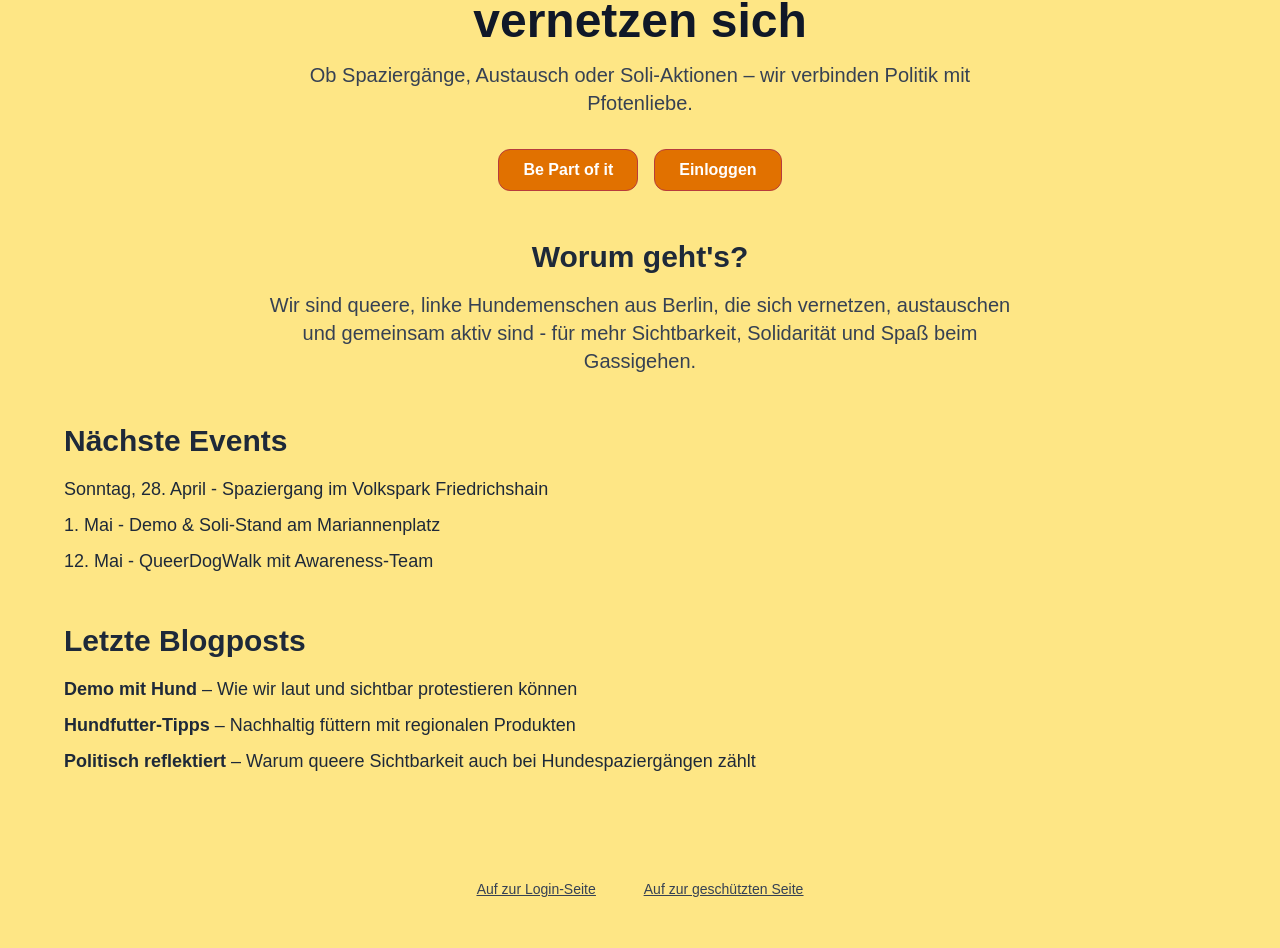
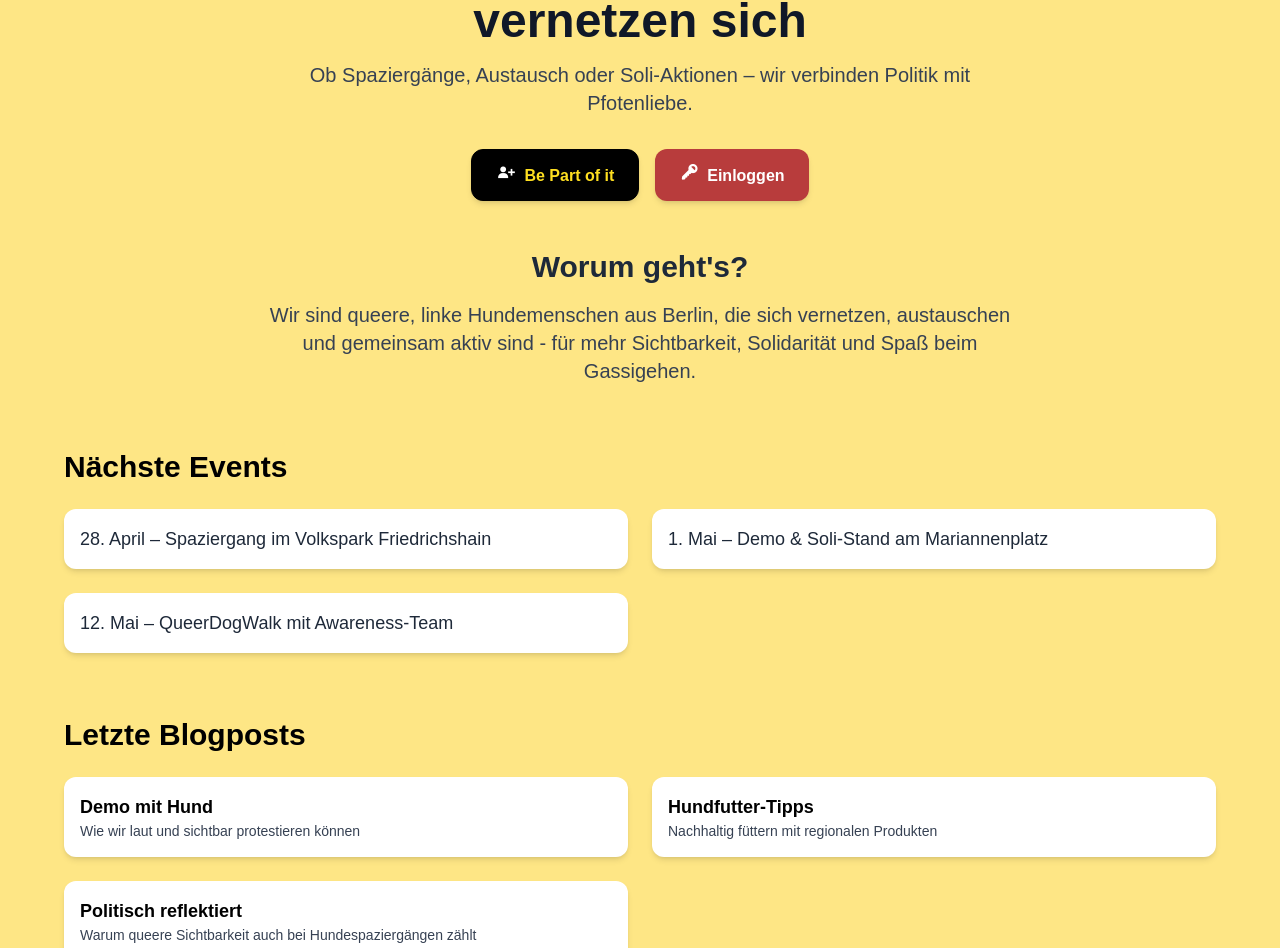
Before and after one commit to FrontendYoshi/hund-herz-haltung, a Next.js app: page / in a window 1280 px wide. Shown: the part 767-1715 px from the top of the page. Built offline with nearby package versions, Linux system fonts and the light colour scheme.

Commit message:
anpassung

```diff
--- a/app/layout.js
+++ b/app/layout.js
@@ -1,6 +1,8 @@
 import SessionWrapper from "@/components/Sessionwrapper";
 import "./globals.css";
 import Head from "next/head";
+import "boxicons/css/boxicons.min.css";
+
 
 export const metadata = {
   title: "Hund Herz Haltung",
--- a/components/Hero.js
+++ b/components/Hero.js
@@ -11,8 +11,7 @@ export default function Hero() {
     alert("Abonniere unseren Newsletter und verpasse nie mehr etwas!!");
   };
 
-  const [showLogin, setShowLogin] = useState(false); //tate, der speichert, ob das Login-Modal angezeigt wird (true) oder nicht (false).
-
+  const [showLogin, setShowLogin] = useState(false); //State, der speichert, ob das Login-Modal angezeigt wird (true) oder nicht (false).
 
   return (
     <div className="bg-amber-200 text-black py-16 px-4 sm:px-8">
@@ -20,30 +19,32 @@ export default function Hero() {
       <nav className="flex items-center justify-between mb-12">
         <div className="flex items-center space-x-4">
           <img
-            src="/Images/Logo.png "
+            src="/Images/Logo.png"
             alt="Logo: Hund mit Halstuch Antifa"
             width={60}
             height={60}
             className="rounded-full"
           />
-          <span className="text-3xl font-bold text-gray-900">Hund, Herz, Haltung</span>
+          <span className="text-3xl font-bold text-gray-900">
+            Hund, Herz, Haltung
+          </span>
         </div>
         <ul className="flex space-x-6">
           <li className="text-lg text-gray-800 hover:text-gray-500 transition duration-200">
             <Link href="/community" className="flex items-center">
-              <span dangerouslySetInnerHTML={{ __html: "<box-icon type='solid' name='heart'></box-icon>" }} />
+              <i className="bx bxs-heart mr-2 text-xl text-[#b83c3c]"></i>
               Community
             </Link>
           </li>
           <li className="text-lg text-gray-800 hover:text-gray-500 transition duration-200">
             <Link href="/haltung" className="flex items-center">
-              <span dangerouslySetInnerHTML={{ __html: "<box-icon name='hot' type='solid'></box-icon>" }} />
+              <i className="bx bxs-hot mr-2 text-xl text-[#b83c3c]"></i>
               Haltung
             </Link>
           </li>
           <li className="text-lg text-gray-800 hover:text-gray-500 transition duration-200">
             <Link href="/kontakt" className="flex items-center">
-              <span dangerouslySetInnerHTML={{ __html: "<box-icon type='solid' name='megaphone'></box-icon>" }} />
+              <i className="bx bxs-megaphone mr-2 text-xl text-[#b83c3c]"></i>
               Kontakt
             </Link>
           </li>
@@ -63,7 +64,8 @@ export default function Hero() {
         </div>
 
         <h1 className="text-4xl sm:text-5xl font-bold text-gray-900 mb-4">
-          Hund, Herz, Haltung – Queere, linke Hundemenschen aus Berlin vernetzen sich
+          Hund, Herz, Haltung – Queere, linke Hundemenschen aus Berlin vernetzen
+          sich
         </h1>
         <p className="text-lg sm:text-xl mb-8 max-w-2xl mx-auto text-gray-700">
           Ob Spaziergänge, Austausch oder Soli-Aktionen – wir verbinden Politik
@@ -74,16 +76,17 @@ export default function Hero() {
         <div className="flex flex-col sm:flex-row gap-4 justify-center">
           <button
             onClick={handleClick}
-            className="bg-amber-600  hover:bg-gray-100 text-white font-semibold py-2 px-6 rounded-xl border border-[#b83c3c]"
+            className="bg-black text-yellow-300 font-bold py-3 px-6 rounded-xl border border-black shadow-md hover:bg-[#333] transition duration-300 transform hover:scale-105"
           >
-            <span dangerouslySetInnerHTML={{ __html: "<box-icon type='solid' name='user-plus'></box-icon>" }} />
+            <i className="bx bxs-user-plus mr-2 text-xl text-white"></i>
             Be Part of it
           </button>
 
           <button
-            onClick={() => setShowLogin(true)} // ändert den showLogiin State auf true, damit LogIn angezeigt wird
-            className="bg-amber-600  hover:bg-gray-100 text-white font-semibold py-2 px-6 rounded-xl border border-[#b83c3c]"
+            onClick={() => setShowLogin(true)}
+            className="bg-[#b83c3c] hover:bg-[#932828] text-white font-bold py-3 px-6 rounded-xl shadow-md hover:shadow-lg transition duration-300 transform hover:scale-105"
           >
+            <i className="bx bxs-key mr-2 text-xl text-rust"></i>
             Einloggen
           </button>
         </div>
@@ -93,7 +96,9 @@ export default function Hero() {
 
       {/* Über die Seite */}
       <section className="mt-12 text-center">
-        <h2 className="text-3xl font-semibold text-gray-800 mb-4">Worum geht's?</h2>
+        <h2 className="text-3xl font-semibold text-gray-800 mb-4">
+          Worum geht's?
+        </h2>
         <p className="text-lg sm:text-xl text-gray-700 max-w-3xl mx-auto">
           Wir sind queere, linke Hundemenschen aus Berlin, die sich vernetzen,
           austauschen und gemeinsam aktiv sind - für mehr Sichtbarkeit,
@@ -102,29 +107,54 @@ export default function Hero() {
       </section>
 
       {/* Nächste Events */}
-      <section className="mt-12">
-        <h2 className="text-3xl font-semibold text-gray-800 mb-4">Nächste Events</h2>
-        <ul className="space-y-2">
-          <li className="text-lg text-gray-800">Sonntag, 28. April - Spaziergang im Volkspark Friedrichshain</li>
-          <li className="text-lg text-gray-800">1. Mai - Demo & Soli-Stand am Mariannenplatz</li>
-          <li className="text-lg text-gray-800">12. Mai - QueerDogWalk mit Awareness-Team</li>
-        </ul>
+      <section className="mt-16">
+        <h2 className="text-3xl font-semibold text-rust mb-6">
+          Nächste Events
+        </h2>
+        <div className="grid md:grid-cols-2 gap-6">
+          {[
+            "28. April – Spaziergang im Volkspark Friedrichshain",
+            "1. Mai – Demo & Soli-Stand am Mariannenplatz",
+            "12. Mai – QueerDogWalk mit Awareness-Team",
+          ].map((event, index) => (
+            <div
+              key={index}
+              className="bg-white rounded-xl p-4 shadow-md hover:shadow-lg transition transform hover:scale-[1.02]"
+            >
+              <p className="text-lg text-gray-800">{event}</p>
+            </div>
+          ))}
+        </div>
       </section>
-
       {/* Letzte Blogposts */}
-      <section className="mt-12">
-        <h2 className="text-3xl font-semibold text-gray-800 mb-4">Letzte Blogposts</h2>
-        <ul className="space-y-2">
-          <li className="text-lg text-gray-800">
-            <strong>Demo mit Hund</strong> – Wie wir laut und sichtbar protestieren können
-          </li>
-          <li className="text-lg text-gray-800">
-            <strong>Hundfutter-Tipps</strong> – Nachhaltig füttern mit regionalen Produkten
-          </li>
-          <li className="text-lg text-gray-800">
-            <strong>Politisch reflektiert</strong> – Warum queere Sichtbarkeit auch bei Hundespaziergängen zählt
-          </li>
-        </ul>
+      <section className="mt-16">
+        <h2 className="text-3xl font-semibold text-rust mb-6">
+          Letzte Blogposts
+        </h2>
+        <div className="grid md:grid-cols-2 gap-6">
+          <div className="bg-white p-4 rounded-xl shadow-md hover:shadow-lg">
+            <h3 className="font-semibold text-lg text-rust">Demo mit Hund</h3>
+            <p className="text-gray-700 text-sm">
+              Wie wir laut und sichtbar protestieren können
+            </p>
+          </div>
+          <div className="bg-white p-4 rounded-xl shadow-md hover:shadow-lg">
+            <h3 className="font-semibold text-lg text-rust">
+              Hundfutter-Tipps
+            </h3>
+            <p className="text-gray-700 text-sm">
+              Nachhaltig füttern mit regionalen Produkten
+            </p>
+          </div>
+          <div className="bg-white p-4 rounded-xl shadow-md hover:shadow-lg">
+            <h3 className="font-semibold text-lg text-rust">
+              Politisch reflektiert
+            </h3>
+            <p className="text-gray-700 text-sm">
+              Warum queere Sichtbarkeit auch bei Hundespaziergängen zählt
+            </p>
+          </div>
+        </div>
       </section>
     </div>
   );
--- a/components/Login.js
+++ b/components/Login.js
@@ -59,7 +59,7 @@ export default function Login({ onClose }) {
 
   // Das JSX für das Formular
   return (
-    <div className="fixed inset-0 bg-black bg-opacity-50 z-50 flex items-center justify-center px-4 py-10">
+    <div className="fixed inset-0 bg-amber-200 bg-opacity-50 z-50 flex items-center justify-center px-4 py-10">
       <div className="relative bg-white rounded-2xl shadow-2xl w-full max-w-md border-4 border-[#b83c3c] font-[Inter]">
         {/* Schließen-X im roten Rahmen oben rechts */}
         <button
--- a/components/MiniForum.js
+++ b/components/MiniForum.js
@@ -1,6 +1,7 @@
 "use client";
 
 import { useState } from "react";
+import "boxicons/css/boxicons.min.css"; // Importiere Boxicons
 
 export default function MiniForum() {
   const [comments, setComments] = useState([
@@ -60,9 +61,9 @@ export default function MiniForum() {
 
       <button
         onClick={handleAddComment}
-        className="bg-[#b83c3c] hover:bg-[#992c2c] text-white font-semibold py-2 px-6 rounded-xl transition"
+        className="bg-[#b83c3c] hover:bg-[#992c2c] text-white font-semibold py-2 px-6 rounded-xl transition flex items-center justify-center"
       >
-        Kommentar absenden
+        <i className="bx bx-comment-add mr-2"></i> Kommentar absenden
       </button>
 
       <div className="mt-8">
@@ -78,6 +79,14 @@ export default function MiniForum() {
                 <strong className="text-[#b83c3c]">{comment.name}:</strong>{" "}
                 <span className="text-[#333333]">{comment.text}</span>
               </p>
+              <div className="mt-2 flex space-x-2">
+                <button className="text-[#b83c3c] hover:text-[#992c2c]">
+                  <i className="bx bx-edit"></i> Bearbeiten
+                </button>
+                <button className="text-[#b83c3c] hover:text-[#992c2c]">
+                  <i className="bx bx-trash"></i> Löschen
+                </button>
+              </div>
             </li>
           ))}
         </ul>
--- a/package.json
+++ b/package.json
@@ -10,11 +10,13 @@
   },
   "dependencies": {
     "bcryptjs": "^3.0.2",
+    "boxicons": "^2.1.4",
     "lucide-react": "^0.503.0",
     "next": "15.3.1",
     "next-auth": "^4.24.11",
     "react": "^19.0.0",
-    "react-dom": "^19.0.0"
+    "react-dom": "^19.0.0",
+    "react-icons": "^5.5.0"
   },
   "devDependencies": {
     "@eslint/eslintrc": "^3",
```
Also changed, not shown: components/Community.js (+51 -12 lines), components/Haltung.js (+6 -2 lines), 1 other file (tests, documents, lock files or other folders).
